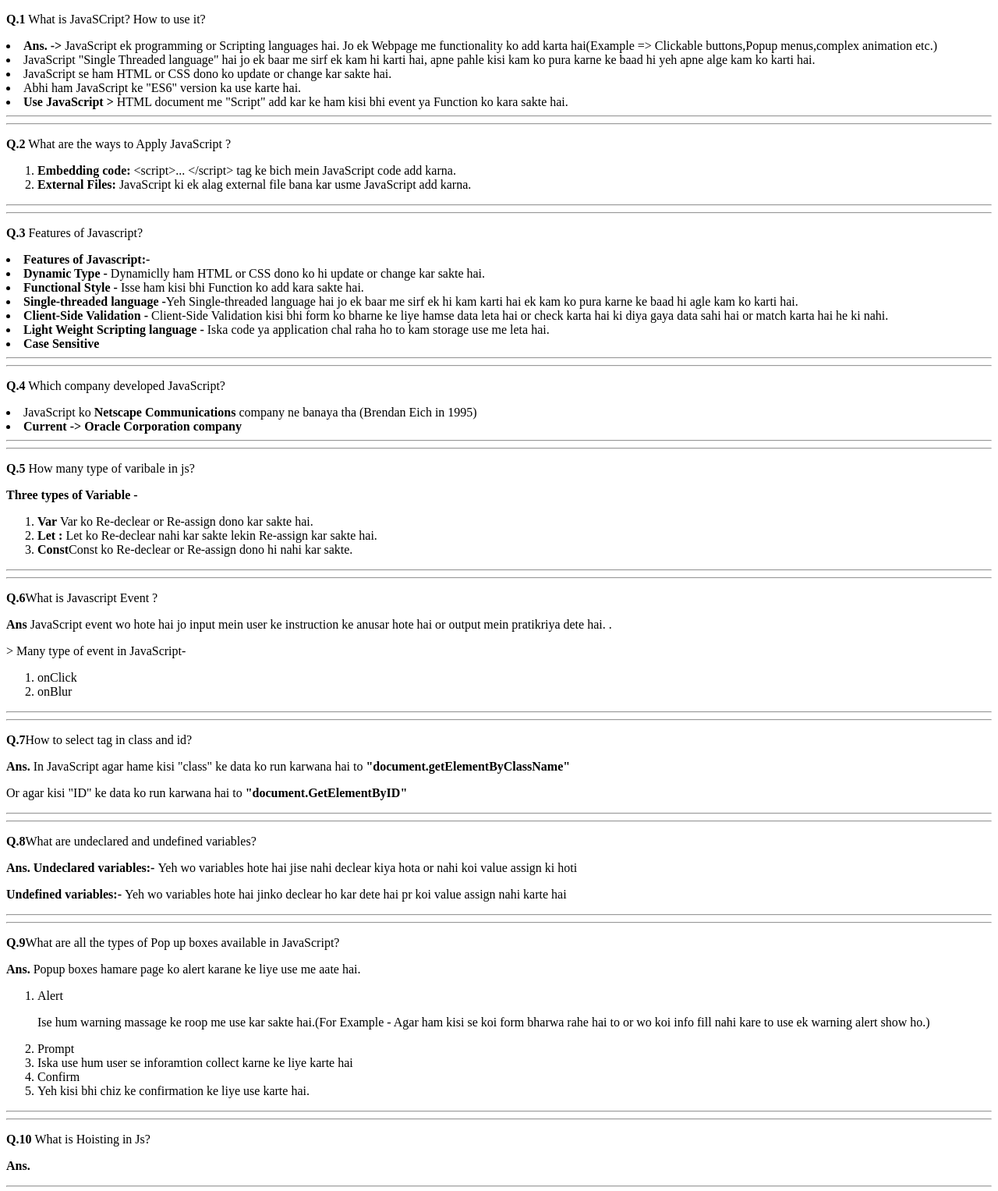
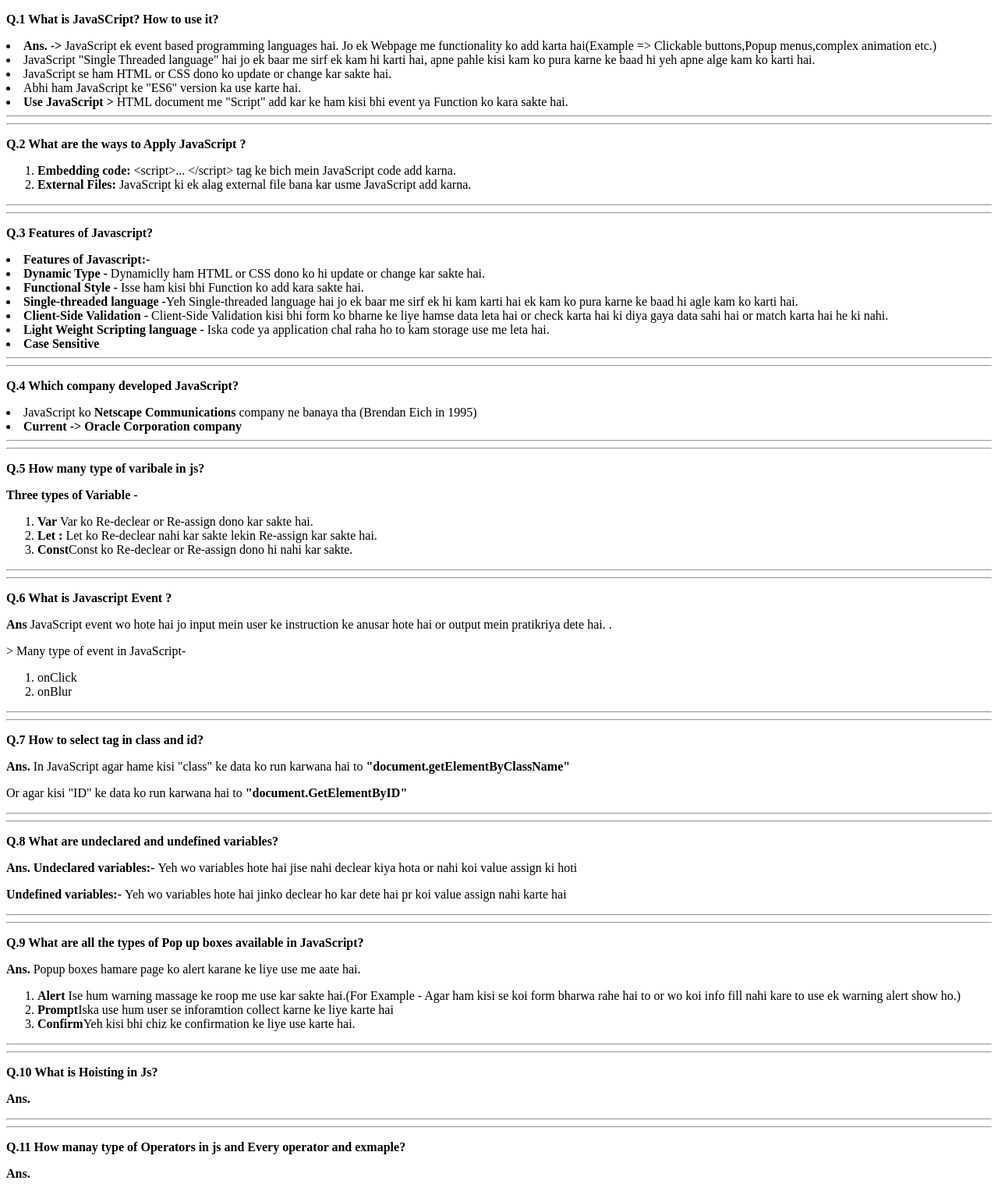
Before and after one commit to Tarun-WDtops/JavaScript, a plain HTML site: page Revision-Practice/Interview-Question/01Question/Question.html in a window 1280 px wide. Shown: the top 1527 px of the page at 78% size. Drawn offline with Linux system fonts and the light colour scheme.

Commit message:
added js

```diff
--- a/Revision-Practice/Interview-Question/01Question/Question.html
+++ b/Revision-Practice/Interview-Question/01Question/Question.html
@@ -7,10 +7,10 @@
   </head>
   <body>
     <div class="container">
-      <p><b>Q.1</b> What is JavaSCript? How to use it?</p>
+      <p><b>Q.1 What is JavaSCript? How to use it?</b></p>
 
       <li>
-        <b>Ans. -></b> JavaScript ek programming or Scripting languages hai. Jo
+        <b>Ans. -></b> JavaScript ek event based programming languages hai. Jo
         ek Webpage me functionality ko add karta hai(Example => Clickable
         buttons,Popup menus,complex animation etc.)
       </li>
@@ -33,7 +33,7 @@
       </li>
       <hr><hr>
 
-      <p><b>Q.2</b> What are the ways to Apply JavaScript ?</p>
+      <p><b>Q.2 What are the ways to Apply JavaScript ?</b></p>
 
       <ol>
         <li>
@@ -46,7 +46,7 @@
         </li>
       </ol>
 <hr><hr>
-      <p><b>Q.3</b> Features of Javascript?</p>
+      <p><b>Q.3 Features of Javascript?</b></p>
       <li><b>Features of Javascript:-</b>
        <li><b>Dynamic Type - </b>Dynamiclly ham HTML or CSS dono ko hi update or change kar sakte hai.</li>
        <li><b>Functional Style - </b>Isse ham kisi bhi Function ko add kara sakte hai.</li>
@@ -55,11 +55,11 @@
        <li><b>Light Weight Scripting language - </b>Iska code ya application chal raha ho to kam storage use me leta hai.</li>
        <li><b>Case Sensitive</b></li></li>
 <hr><hr>
-       <p><b>Q.4</b> Which company developed JavaScript?</p>
+       <p><b>Q.4 Which company developed JavaScript?</b></p>
        <li>JavaScript ko <b>Netscape Communications</b> company ne banaya tha (Brendan Eich in 1995) </li>
        <li><b>Current -> Oracle Corporation company</b></li>
 <hr><hr>
-       <p><b>Q.5</b> How many type of varibale in js?</p>
+       <p><b>Q.5 How many type of varibale in js?</b></p>
        <p><b>Three types of Variable -</b></p>
        <ol>
         <li><b>Var</b> Var ko Re-declear or Re-assign dono kar sakte hai.</li>
@@ -74,7 +74,7 @@
 
         <hr><hr>
 
-        <p><b>Q.6</b>What is Javascript Event ?</p>
+        <p><b>Q.6 What is Javascript Event ?</b></p>
         <p><b>Ans</b> JavaScript event wo hote hai jo input mein user ke instruction ke anusar hote hai or output mein pratikriya dete hai.  .
         </p>
         <p>> Many type of event in JavaScript-</p>
@@ -85,13 +85,13 @@
        <hr>
        <hr>
 
-       <p><b>Q.7</b>How to select tag in class and id?</p>
+       <p><b>Q.7 How to select tag in class and id?</b></p>
        <p><b>Ans. </b>In JavaScript agar hame kisi "class" ke data ko run karwana hai to <b> "document.getElementByClassName" </b></p>
        <p>Or agar kisi "ID" ke data ko run karwana hai to <b>"document.GetElementByID"</b></p>
 
       <hr><hr>
 
-      <p><b>Q.8</b>What are undeclared and undefined variables?</p>
+      <p><b>Q.8 What are undeclared and undefined variables?</b></p>
       <p><b>Ans. </b><b>Undeclared variables:- </b>Yeh wo variables hote hai jise nahi declear kiya hota or nahi koi value assign ki hoti</p>
       <p><b>Undefined variables:- </b>Yeh wo variables hote hai jinko declear ho kar dete hai pr koi value assign nahi karte hai</p>
 
@@ -99,29 +99,26 @@
       <hr>
 
 
-      <p><b>Q.9</b>What are all the types of Pop up boxes available in JavaScript?</p>
+      <p><b>Q.9 What are all the types of Pop up boxes available in JavaScript?</b></p>
       <p><b>Ans. </b>Popup boxes hamare page ko alert karane ke liye use me aate hai.</p>
       <ol>
-        <li>Alert</li>
-        <p>Ise hum warning massage ke roop me use kar sakte hai.(For Example - Agar ham kisi se koi form bharwa rahe hai to or wo koi info fill nahi kare to use ek warning alert show ho.)</p>
+        <li><b>Alert </b>Ise hum warning massage ke roop me use kar sakte hai.(For Example - Agar ham kisi se koi form bharwa rahe hai to or wo koi info fill nahi kare to use ek warning alert show ho.)</li>
 
-        <li>Prompt</li>
-        <li>Iska use hum user se inforamtion collect karne ke liye karte hai</li>
+        <li><b>Prompt</b>Iska use hum user se inforamtion collect karne ke liye karte hai</li>
 
-        <li>Confirm</li>
-        <li>Yeh kisi bhi chiz ke confirmation ke liye use karte hai.</li>
-      </ol>
+        <li><b>Confirm</b>Yeh kisi bhi chiz ke confirmation ke liye use karte hai.</li>
+        </ol>
       <hr>
       <hr>
 
-      <p><b>Q.10 </b>What is Hoisting in Js?</p>
+      <p><b>Q.10 What is Hoisting in Js?</b></p>
       <p><b>Ans. </b></p>
 
 
       <hr>
       <hr>
 
-      <p><b>Q.11 </b>How manay type of Operators in js and Every operator and exmaple?</p>
+      <p><b>Q.11 How manay type of Operators in js and Every operator and exmaple?</b></p>
       <p><b>Ans.</b>
         <ol>
             <li><b>Assignment Operators</b></li>
@@ -143,11 +140,15 @@
         </p>
         <hr><hr>
 
-      <p><b>Q.12</b>What is Condition statement ?</p>
+      <p><b>Q.12 What is Condition statement ?</b></p>
       <p><b>Ans.</b>Condition statement JavaScript ke behavior ko control karta hai. Or ye determine karta hai ki code tukdo me run ho sakta hai ki nahi. </p>
       <p>Condition ke bases pe code run karta hai.</p>
       <p>Condition me ek hota hai "If" jo "True" represent karta hai or ek hota hai "Else" jisme "If" condition ka opposite hota hai ki "agar ("If") ye nahi to ye("Else") </p>
+        <hr>
+        <hr>
 
+        <p><b>Q.13 What is Loop and Switch Case in Js ? define that ?</b></p>
+        <p><b>Ans.</b></p>
     </div>
   </body>
 </html>
```
Also changed, not shown: Revision-Practice/Practice/08Loop/For_Loop/Index.html (+4 -2 lines).
